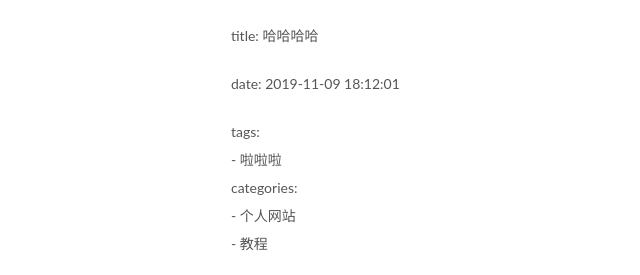
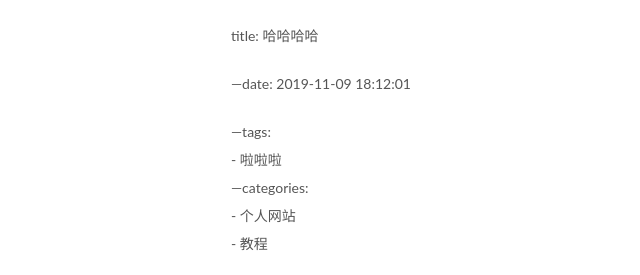
Before and after one commit to hakuhoo/hakuhoo, a plain HTML site: page 2019/11/09/我的第一篇博客文章/index.html in a window 1280 px wide. Shown: the part 513-788 px from the top of the page, 59-699 px from the left. Drawn offline with Linux system fonts and the light colour scheme.

Commit message:
Site updated: 2019-11-09 20:22:08

```diff
--- a/2019/11/09/我的第一篇博客文章/index.html
+++ b/2019/11/09/我的第一篇博客文章/index.html
@@ -79,14 +79,14 @@
 
 
 
-<meta name="description" content="title: 哈哈哈哈 date: 2019-11-09 18:12:01 tags:    - 啦啦啦categories:    - 个人网站    - 教程 为什么？明天 还要上课？？…">
+<meta name="description" content="title: 哈哈哈哈 —date: 2019-11-09 18:12:01 —tags:    - 啦啦啦—categories:    - 个人网站    - 教程 为什么？明天 还要上课？？…">
 <meta property="og:type" content="article">
 <meta property="og:title" content="我的第一篇博客文章">
 <meta property="og:url" content="http:&#x2F;&#x2F;yoursite.com&#x2F;2019&#x2F;11&#x2F;09&#x2F;%E6%88%91%E7%9A%84%E7%AC%AC%E4%B8%80%E7%AF%87%E5%8D%9A%E5%AE%A2%E6%96%87%E7%AB%A0&#x2F;index.html">
 <meta property="og:site_name" content="HAKUHOO">
-<meta property="og:description" content="title: 哈哈哈哈 date: 2019-11-09 18:12:01 tags:    - 啦啦啦categories:    - 个人网站    - 教程 为什么？明天 还要上课？？…">
+<meta property="og:description" content="title: 哈哈哈哈 —date: 2019-11-09 18:12:01 —tags:    - 啦啦啦—categories:    - 个人网站    - 教程 为什么？明天 还要上课？？…">
 <meta property="og:locale" content="zh">
-<meta property="og:updated_time" content="2019-11-09T12:19:32.782Z">
+<meta property="og:updated_time" content="2019-11-09T12:20:52.510Z">
 <meta name="twitter:card" content="summary">
 
 
@@ -299,8 +299,8 @@
 
         <hr>
 <p>title: 哈哈哈哈</p>
-<p>date: 2019-11-09 18:12:01</p>
-<p>tags:<br>    - 啦啦啦<br>categories:<br>    - 个人网站<br>    - 教程</p>
+<p>—date: 2019-11-09 18:12:01</p>
+<p>—tags:<br>    - 啦啦啦<br>—categories:<br>    - 个人网站<br>    - 教程</p>
 <p>为什么？明天 还要上课？？<br>…</p>
 
 
--- a/css/main.css
+++ b/css/main.css
@@ -1822,7 +1822,7 @@
   width: 4px;
   height: 4px;
   border-radius: 50%;
-  background: #fa14c1;
+  background: #d21118;
 }
 .links-of-blogroll {
   font-size: 13px;
```
Also changed, not shown: index.html (+2 -2 lines).
